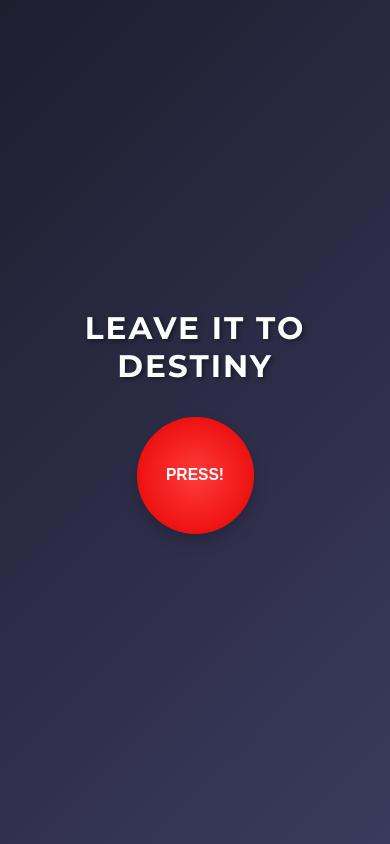
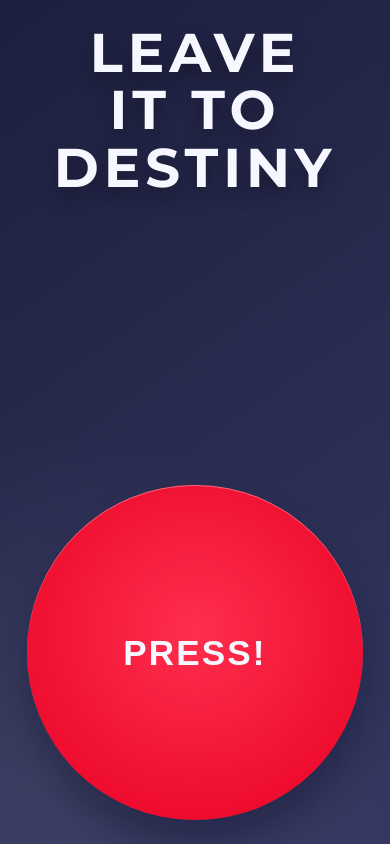
Before and after one commit to russparks/words-of-destiny, a plain HTML site: page index.html in a window 390 px wide. Drawn offline with Linux system fonts and the light colour scheme.

Commit message:
Make landing UI mobile-first

```diff
--- a/index.html
+++ b/index.html
@@ -12,8 +12,10 @@
     <link rel="stylesheet" href="styles.css" />
   </head>
   <body>
-    <h1>leave it to destiny</h1>
-    <button id="sound-button">PRESS!</button>
+    <main class="app">
+      <h1>Leave It To Destiny</h1>
+      <button id="sound-button" type="button" aria-label="Play random sound">Press!</button>
+    </main>
 
     <script src="script.js"></script>
   </body>
--- a/styles.css
+++ b/styles.css
@@ -1,58 +1,97 @@
-/* styles.css */
-
 *,
 *::before,
 *::after {
   box-sizing: border-box;
 }
 
+:root {
+  --bg-start: #1d1f3f;
+  --bg-end: #34375f;
+  --text-color: #f7f8ff;
+  --button-start: #ff2e4d;
+  --button-end: #e80022;
+}
+
 body {
+  margin: 0;
+  min-height: 100svh;
+  padding: clamp(1rem, 4vw, 1.5rem);
+  display: grid;
+  place-items: center;
+  background: radial-gradient(circle at 20% 90%, rgba(255, 255, 255, 0.08), transparent 40%),
+    linear-gradient(145deg, var(--bg-start), var(--bg-end));
+  font-family: "Montserrat", sans-serif;
+  color: var(--text-color);
+}
+
+.app {
+  width: min(100%, 30rem);
+  min-height: calc(100svh - clamp(2rem, 8vw, 3rem));
   display: flex;
   flex-direction: column;
-  justify-content: center;
+  justify-content: space-between;
   align-items: center;
-  min-height: 100vh;
-  margin: 0;
-  padding: 1rem;
-  overflow-x: hidden;
-  background: linear-gradient(135deg, #1e1e2f, #3a3a5e);
-  font-family: "Montserrat", sans-serif;
-  color: #fff;
+  text-align: center;
 }
 
 h1 {
-  margin: 0 0 2rem;
-  font-size: clamp(1.4rem, 8vw, 3rem);
+  margin: 0;
+  padding-top: clamp(0.5rem, 2vw, 1rem);
+  max-width: 11ch;
+  font-size: clamp(2.1rem, 14vw, 3.6rem);
+  line-height: 1.05;
   text-transform: uppercase;
-  letter-spacing: 2px;
-  text-shadow: 2px 2px 4px rgba(0, 0, 0, 0.4);
-  text-align: center;
-  line-height: 1.2;
+  letter-spacing: 0.09em;
+  text-wrap: balance;
+  text-shadow: 0 10px 18px rgba(0, 0, 0, 0.35);
 }
 
 #sound-button {
-  width: clamp(100px, 30vw, 140px);
-  height: clamp(100px, 30vw, 140px);
+  width: min(86vw, 23rem);
+  aspect-ratio: 1;
+  margin-bottom: clamp(0.25rem, 2vw, 0.75rem);
+  border: none;
   border-radius: 50%;
-  background: radial-gradient(circle, #ff3b3b, #e60000);
-  color: #fff;
-  font-size: clamp(0.85rem, 4vw, 1rem);
-  font-weight: bold;
-  border: none;
+  background: radial-gradient(circle at 50% 44%, var(--button-start), var(--button-end));
+  color: var(--text-color);
+  font-size: clamp(2rem, 9vw, 2.7rem);
+  font-weight: 800;
+  letter-spacing: 0.06em;
+  text-transform: uppercase;
   cursor: pointer;
-  transition: transform 0.2s ease, box-shadow 0.2s ease;
   display: flex;
   align-items: center;
   justify-content: center;
-  box-shadow: 0 8px 15px rgba(0, 0, 0, 0.2);
-  flex-shrink: 0;
+  box-shadow: 0 26px 35px rgba(10, 12, 42, 0.38), inset 0 1px 0 rgba(255, 255, 255, 0.35);
+  transition: transform 0.18s ease, box-shadow 0.18s ease;
 }
 
 #sound-button:hover {
-  transform: scale(1.1);
-  box-shadow: 0 12px 20px rgba(0, 0, 0, 0.3);
+  transform: scale(1.02);
+  box-shadow: 0 29px 42px rgba(10, 12, 42, 0.45), inset 0 1px 0 rgba(255, 255, 255, 0.35);
 }
 
 #sound-button:active {
-  transform: scale(0.95);
+  transform: scale(0.98);
 }
+
+#sound-button:focus-visible {
+  outline: 3px solid rgba(255, 255, 255, 0.85);
+  outline-offset: 6px;
+}
+
+@media (min-width: 768px) {
+  .app {
+    min-height: min(46rem, calc(100svh - 3rem));
+  }
+
+  h1 {
+    max-width: 14ch;
+    font-size: clamp(2.9rem, 7vw, 5.4rem);
+  }
+
+  #sound-button {
+    width: min(52vw, 28rem);
+    font-size: clamp(2.1rem, 4.2vw, 3rem);
+  }
+}
```
